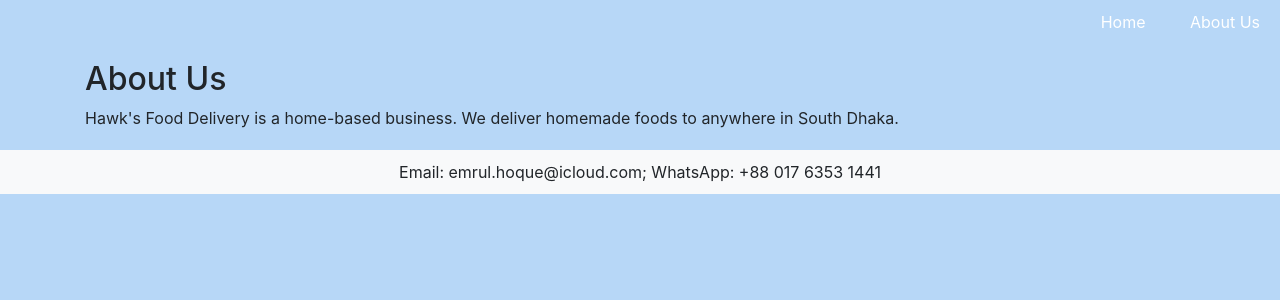
After one commit to emrul-hoque/food_app, a Django app: page /about_us/ in a window 1280 px wide. The commit adds this page. Shown: the top 300 px of the page. Run offline with Django 5.2, Linux system fonts and the light colour scheme; some libraries are stand-ins or nearby versions.

Commit message:
"Add header footer"

```diff
--- /dev/null
+++ b/food/templates/about_us.html
@@ -0,0 +1,8 @@
+{% extends 'base.html' %}
+
+{% block content %}
+    <div class="container">
+        <h2>About Us</h2>
+        <p>Hawk's Food Delivery is a home-based business. We deliver homemade foods to anywhere in South Dhaka.</p>
+    </div>
+{% endblock %}
--- a/food/templates/base.html
+++ b/food/templates/base.html
@@ -3,11 +3,12 @@
 <head>
     <meta charset="UTF-8">
     <meta name="viewport" content="width=device-width, initial-scale=1.0">
-    <title>Food Shop</title>
+    <title>Hawk's Food Delivery</title>
     <link href="https://maxcdn.bootstrapcdn.com/bootstrap/4.5.2/css/bootstrap.min.css" rel="stylesheet">
     <style>
         body {
             background-color: #b7d7f7;
+            margin-bottom: 60px; /* Adjust margin to accommodate the footer */
         }
 
         .content-container {
@@ -21,13 +22,75 @@
         }
 
         h1 {
-            margin-bottom: 60px; /* Add margin-bottom to create space */
+            margin-bottom: 60px;
         }
 
+        .home-link {
+            position: absolute;
+            top: 10px;
+            right: 10px;
+            color: black; /* Set color to black */
+            text-decoration: none;
+            font-weight: bold; /* Set font weight to bold */
+        }
+
+        /* Footer style */
+        .footer {
+            position: relative; /* Position relative to the body */
+            bottom: 0;
+            width: 100%;
+            background-color: #f8f9fa;
+            padding: 10px 0;
+            text-align: center;
+            margin-top: 20px; /* Adjust margin to separate from content */
+        }
+
+        /* Header style */
+        header {
+            color: black;
+            padding: 10px 0;
+            font: bold;
+            text-align: right;
+               }
+
+               header a {
+    color: black; /* Set font color of navigation links to black */
+    text-decoration: none; /* Remove underline from links */
+    margin-left: 20px; /* Add some margin between links */
+}
+
+        nav ul {
+            list-style-type: none;
+            padding: 0;
+            text-align:right;
+
+        }
+
+        nav ul li {
+            display: inline;
+            margin-right: 20px;
+        }
+
+        nav ul li a {
+            color: #fff;
+            text-decoration: none;
+        }
     </style>
 </head>
 <body>
+
+    {% if not exclude_header %}
+        {% include 'header.html' %}
+    {% endif %}
+
     {% block content %}
     {% endblock %}
+
+    <!-- Footer -->
+    <div class="footer">
+        Email: emrul.hoque@icloud.com; WhatsApp: +88 017 6353 1441
+    </div>
+    <!-- End of Footer -->
+
 </body>
 </html>
--- /dev/null
+++ b/food/templates/header.html
@@ -0,0 +1,8 @@
+<header>
+    <nav>
+        <ul>
+            <li><a href="{% url 'home' %}">Home</a></li>
+            <li><a href="{% url 'about_us' %}">About Us</a></li>
+        </ul>
+    </nav>
+</header>
--- a/food/templates/home.html
+++ b/food/templates/home.html
@@ -2,9 +2,13 @@
 
 {% block content %}
 <div class="container content-container">
-    <h1>Welcome to Dhaka Restaurant!</h1>
+    <h1>Welcome to Hawk's Food Delivery!</h1>
     {% load static %}
     <img src="{% static 'image.jpg' %}" alt="Food Image">
     {% include 'products.html' %}
 </div>
 {% endblock %}
+
+{% with exclude_header=True %}
+    {% include 'base.html' %}
+{% endwith %}
--- a/food/urls.py
+++ b/food/urls.py
@@ -4,4 +4,5 @@ from . import views
 urlpatterns = [
     path('', views.home, name='home'),
     path('place_order/', views.place_order, name='place_order'),
+    path('about_us/', views.about_us, name='about_us'),
 ]
--- a/food/views.py
+++ b/food/views.py
@@ -2,6 +2,7 @@ from django.shortcuts import render, redirect
 from .models import Product, Order
 from django.http import HttpResponse
 import random
+
 
 def home(request):
     products = Product.objects.all()
@@ -37,7 +38,16 @@ def place_order(request):
 
         return render(request, 'order_summary.html', {'total_amount': total_amount, 'delivery_time': delivery_time})
 
+
 def calculate_total_amount(product_id, quantity):
+    # Retrieve the product from the database
+    product = Product.objects.get(pk=product_id)
 
-    total_amount = 0
+    # Calculate total amount
+    total_amount = product.price * quantity
+
     return total_amount
+
+
+def about_us(request):
+    return render(request, 'about_us.html')
```
Also changed, not shown: food/templates/delivery_message.html (added, +11 -0 lines), food/templates/order_summary.html (+10 -3 lines), db.sqlite3.
